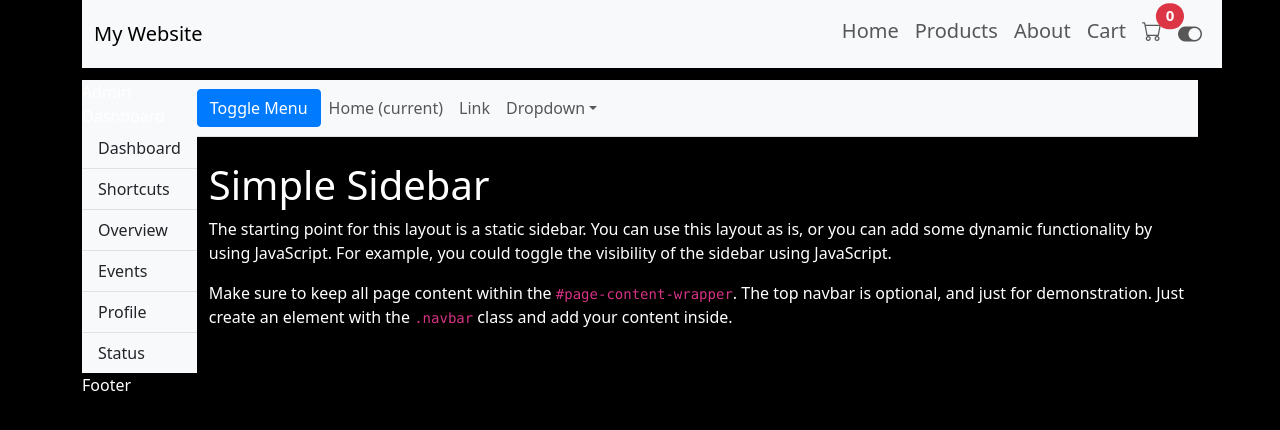
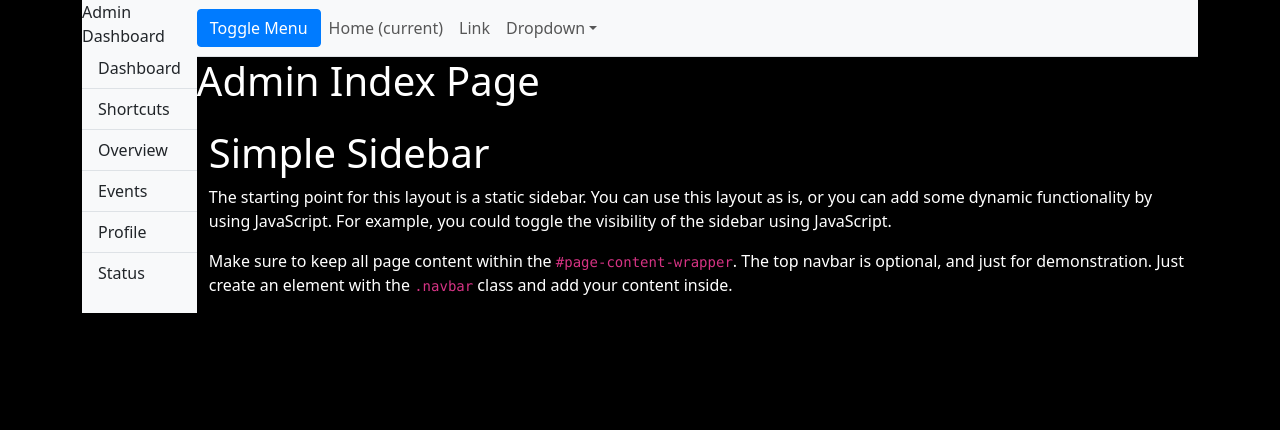
Before and after one commit to MustafaBasoglu/emlak-katilim-react-egitimi, a React (Vite) app: page /admin in a window 1280 px wide. Shown: the top 430 px of the page. Built offline with nearby package versions, Linux system fonts and the light colour scheme.

Commit message:
admin layout

```diff
--- a/src/App.jsx
+++ b/src/App.jsx
@@ -12,6 +12,8 @@ import Error404 from "./pages/Error404";
 import ProductDetailsPage from "./pages/ProductDetailsPage";
 import { fetchWithTimeout } from "./utils/fetchWithTimeout";
 import AdminPage from "./pages/admin/AdminPage";
+import AdminLayout from "./layouts/AdminLayout";
+import AdminUsersPage from "./pages/admin/UsersPage";
 
 function App() {
   const { theme } = useContext(ThemeContext);
@@ -53,9 +55,23 @@ function App() {
         { path: "/about", element: <AboutPage /> },
         { path: "/cart", element: <CartPage /> },
         { path: "/product/:productId", element: <ProductDetailsPage /> },
-        { path: "/admin", element: <AdminPage /> },
       ],
     },
+    {
+      path: "/admin",
+      element: <AdminLayout />,
+      errorElement: <Error404 />,
+      children: [
+       {
+        index: true,
+        element: <AdminPage />
+       },
+       {
+        path: "users",
+        element: <AdminUsersPage />,
+       },
+      ]
+    }
   ]);
 
   return (
--- /dev/null
+++ b/src/components/Admin/Navbar.jsx
@@ -0,0 +1,66 @@
+const AdminNavbar = () => {
+  return (
+    <nav className="navbar navbar-expand-lg navbar-light bg-light border-bottom">
+      <button className="btn btn-primary" id="menu-toggle">
+        Toggle Menu
+      </button>
+
+      <button
+        className="navbar-toggler"
+        type="button"
+        data-toggle="collapse"
+        data-target="#navbarSupportedContent"
+        aria-controls="navbarSupportedContent"
+        aria-expanded="false"
+        aria-label="Toggle navigation"
+      >
+        <span className="navbar-toggler-icon"></span>
+      </button>
+
+      <div className="collapse navbar-collapse" id="navbarSupportedContent">
+        <ul className="navbar-nav ml-auto mt-2 mt-lg-0">
+          <li className="nav-item active">
+            <a className="nav-link" href="#">
+              Home <span className="sr-only">(current)</span>
+            </a>
+          </li>
+          <li className="nav-item">
+            <a className="nav-link" href="#">
+              Link
+            </a>
+          </li>
+          <li className="nav-item dropdown">
+            <a
+              className="nav-link dropdown-toggle"
+              href="#"
+              id="navbarDropdown"
+              role="button"
+              data-toggle="dropdown"
+              aria-haspopup="true"
+              aria-expanded="false"
+            >
+              Dropdown
+            </a>
+            <div
+              className="dropdown-menu dropdown-menu-right"
+              aria-labelledby="navbarDropdown"
+            >
+              <a className="dropdown-item" href="#">
+                Action
+              </a>
+              <a className="dropdown-item" href="#">
+                Another action
+              </a>
+              <div className="dropdown-divider"></div>
+              <a className="dropdown-item" href="#">
+                Something else here
+              </a>
+            </div>
+          </li>
+        </ul>
+      </div>
+    </nav>
+  );
+};
+
+export default AdminNavbar;
--- /dev/null
+++ b/src/components/Admin/Sidebar.jsx
@@ -0,0 +1,29 @@
+const AdminSidebar = () => {
+  return (
+    <div className="bg-light border-right">
+      <div className="sidebar-heading text-dark">Admin Dashboard </div>
+      <div className="list-group list-group-flush">
+        <a href="#" className="list-group-item list-group-item-action bg-light">
+          Dashboard
+        </a>
+        <a href="#" className="list-group-item list-group-item-action bg-light">
+          Shortcuts
+        </a>
+        <a href="#" className="list-group-item list-group-item-action bg-light">
+          Overview
+        </a>
+        <a href="#" className="list-group-item list-group-item-action bg-light">
+          Events
+        </a>
+        <a href="#" className="list-group-item list-group-item-action bg-light">
+          Profile
+        </a>
+        <a href="#" className="list-group-item list-group-item-action bg-light">
+          Status
+        </a>
+      </div>
+    </div>
+  );
+};
+
+export default AdminSidebar;
--- /dev/null
+++ b/src/layouts/AdminLayout.jsx
@@ -0,0 +1,20 @@
+import { Outlet } from "react-router-dom";
+import AdminNavbar from "../components/Admin/Navbar";
+import AdminSidebar from "../components/Admin/Sidebar";
+
+const AdminLayout = () => {
+  return (
+    <div className="admin-layout d-flex">
+      <AdminSidebar />
+
+      <div id="page-content-wrapper">
+        <AdminNavbar />
+
+        {/* content */}
+        <Outlet />
+      </div>
+    </div>
+  );
+};
+
+export default AdminLayout;
--- a/src/pages/admin/AdminPage.jsx
+++ b/src/pages/admin/AdminPage.jsx
@@ -1,117 +1,14 @@
 const AdminPage = () => {
   return (
-    <div className="d-flex" id="wrapper">
-      <div className="bg-light border-right" id="sidebar-wrapper">
-        <div className="sidebar-heading">Admin Dashboard </div>
-        <div className="list-group list-group-flush">
-          <a
-            href="#"
-            className="list-group-item list-group-item-action bg-light"
-          >
-            Dashboard
-          </a>
-          <a
-            href="#"
-            className="list-group-item list-group-item-action bg-light"
-          >
-            Shortcuts
-          </a>
-          <a
-            href="#"
-            className="list-group-item list-group-item-action bg-light"
-          >
-            Overview
-          </a>
-          <a
-            href="#"
-            className="list-group-item list-group-item-action bg-light"
-          >
-            Events
-          </a>
-          <a
-            href="#"
-            className="list-group-item list-group-item-action bg-light"
-          >
-            Profile
-          </a>
-          <a
-            href="#"
-            className="list-group-item list-group-item-action bg-light"
-          >
-            Status
-          </a>
-        </div>
-      </div>
-
-      <div id="page-content-wrapper">
-        <nav className="navbar navbar-expand-lg navbar-light bg-light border-bottom">
-          <button className="btn btn-primary" id="menu-toggle">
-            Toggle Menu
-          </button>
-
-          <button
-            className="navbar-toggler"
-            type="button"
-            data-toggle="collapse"
-            data-target="#navbarSupportedContent"
-            aria-controls="navbarSupportedContent"
-            aria-expanded="false"
-            aria-label="Toggle navigation"
-          >
-            <span className="navbar-toggler-icon"></span>
-          </button>
-
-          <div className="collapse navbar-collapse" id="navbarSupportedContent">
-            <ul className="navbar-nav ml-auto mt-2 mt-lg-0">
-              <li className="nav-item active">
-                <a className="nav-link" href="#">
-                  Home <span className="sr-only">(current)</span>
-                </a>
-              </li>
-              <li className="nav-item">
-                <a className="nav-link" href="#">
-                  Link
-                </a>
-              </li>
-              <li className="nav-item dropdown">
-                <a
-                  className="nav-link dropdown-toggle"
-                  href="#"
-                  id="navbarDropdown"
-                  role="button"
-                  data-toggle="dropdown"
-                  aria-haspopup="true"
-                  aria-expanded="false"
-                >
-                  Dropdown
-                </a>
-                <div
-                  className="dropdown-menu dropdown-menu-right"
-                  aria-labelledby="navbarDropdown"
-                >
-                  <a className="dropdown-item" href="#">
-                    Action
-                  </a>
-                  <a className="dropdown-item" href="#">
-                    Another action
-                  </a>
-                  <div className="dropdown-divider"></div>
-                  <a className="dropdown-item" href="#">
-                    Something else here
-                  </a>
-                </div>
-              </li>
-            </ul>
-          </div>
-        </nav>
-
+    <div className="admin-page">
+      <h1>Admin Index Page</h1>
       <div className="container-fluid">
         <h1 className="mt-4">Simple Sidebar</h1>
         <p>
           The starting point for this layout is a static sidebar. You can use
-            this layout as is, or you can add some dynamic functionality by
-            using JavaScript. For example, you could toggle the visibility of
-            the sidebar using JavaScript.
+          this layout as is, or you can add some dynamic functionality by using
+          JavaScript. For example, you could toggle the visibility of the
+          sidebar using JavaScript.
         </p>
         <p>
           Make sure to keep all page content within the{" "}
@@ -121,7 +18,6 @@ const AdminPage = () => {
         </p>
       </div>
     </div>
-    </div>
   );
 };
 
--- /dev/null
+++ b/src/pages/admin/UsersPage.jsx
@@ -0,0 +1,13 @@
+const AdminUsersPage = () => {
+  return (
+    <div className='admin-users-page'>
+        <h1>AdminUsersPage</h1>
+        <p>Lorem ipsum dolor sit amet consectetur adipisicing elit. Harum esse maiores excepturi voluptatum. Illum totam quod facere molestiae iste nisi ratione eos, dicta vero sunt, at molestias nemo ipsa maiores, culpa ipsum voluptatum quisquam? Minus voluptatem fuga necessitatibus reprehenderit autem dolorem praesentium delectus non cum ratione qui quae est, aspernatur voluptatibus suscipit laboriosam veniam alias! Modi at illum non unde, dolorem vitae reprehenderit obcaecati? Placeat, repellat ipsam. Nesciunt possimus obcaecati sit, fugit exercitationem est unde deserunt sequi, ipsam assumenda voluptates!</p>
+        <p>Lorem ipsum dolor sit amet consectetur adipisicing elit. Harum esse maiores excepturi voluptatum. Illum totam quod facere molestiae iste nisi ratione eos, dicta vero sunt, at molestias nemo ipsa maiores, culpa ipsum voluptatum quisquam? Minus voluptatem fuga necessitatibus reprehenderit autem dolorem praesentium delectus non cum ratione qui quae est, aspernatur voluptatibus suscipit laboriosam veniam alias! Modi at illum non unde, dolorem vitae reprehenderit obcaecati? Placeat, repellat ipsam. Nesciunt possimus obcaecati sit, fugit exercitationem est unde deserunt sequi, ipsam assumenda voluptates!</p>
+        <p>Lorem ipsum dolor sit amet consectetur adipisicing elit. Harum esse maiores excepturi voluptatum. Illum totam quod facere molestiae iste nisi ratione eos, dicta vero sunt, at molestias nemo ipsa maiores, culpa ipsum voluptatum quisquam? Minus voluptatem fuga necessitatibus reprehenderit autem dolorem praesentium delectus non cum ratione qui quae est, aspernatur voluptatibus suscipit laboriosam veniam alias! Modi at illum non unde, dolorem vitae reprehenderit obcaecati? Placeat, repellat ipsam. Nesciunt possimus obcaecati sit, fugit exercitationem est unde deserunt sequi, ipsam assumenda voluptates!</p>
+        <p>Lorem ipsum dolor sit amet consectetur adipisicing elit. Harum esse maiores excepturi voluptatum. Illum totam quod facere molestiae iste nisi ratione eos, dicta vero sunt, at molestias nemo ipsa maiores, culpa ipsum voluptatum quisquam? Minus voluptatem fuga necessitatibus reprehenderit autem dolorem praesentium delectus non cum ratione qui quae est, aspernatur voluptatibus suscipit laboriosam veniam alias! Modi at illum non unde, dolorem vitae reprehenderit obcaecati? Placeat, repellat ipsam. Nesciunt possimus obcaecati sit, fugit exercitationem est unde deserunt sequi, ipsam assumenda voluptates!</p>
+    </div>
+  )
+}
+
+export default AdminUsersPage
```
Lines whose indentation alone changed are shown as unchanged.
